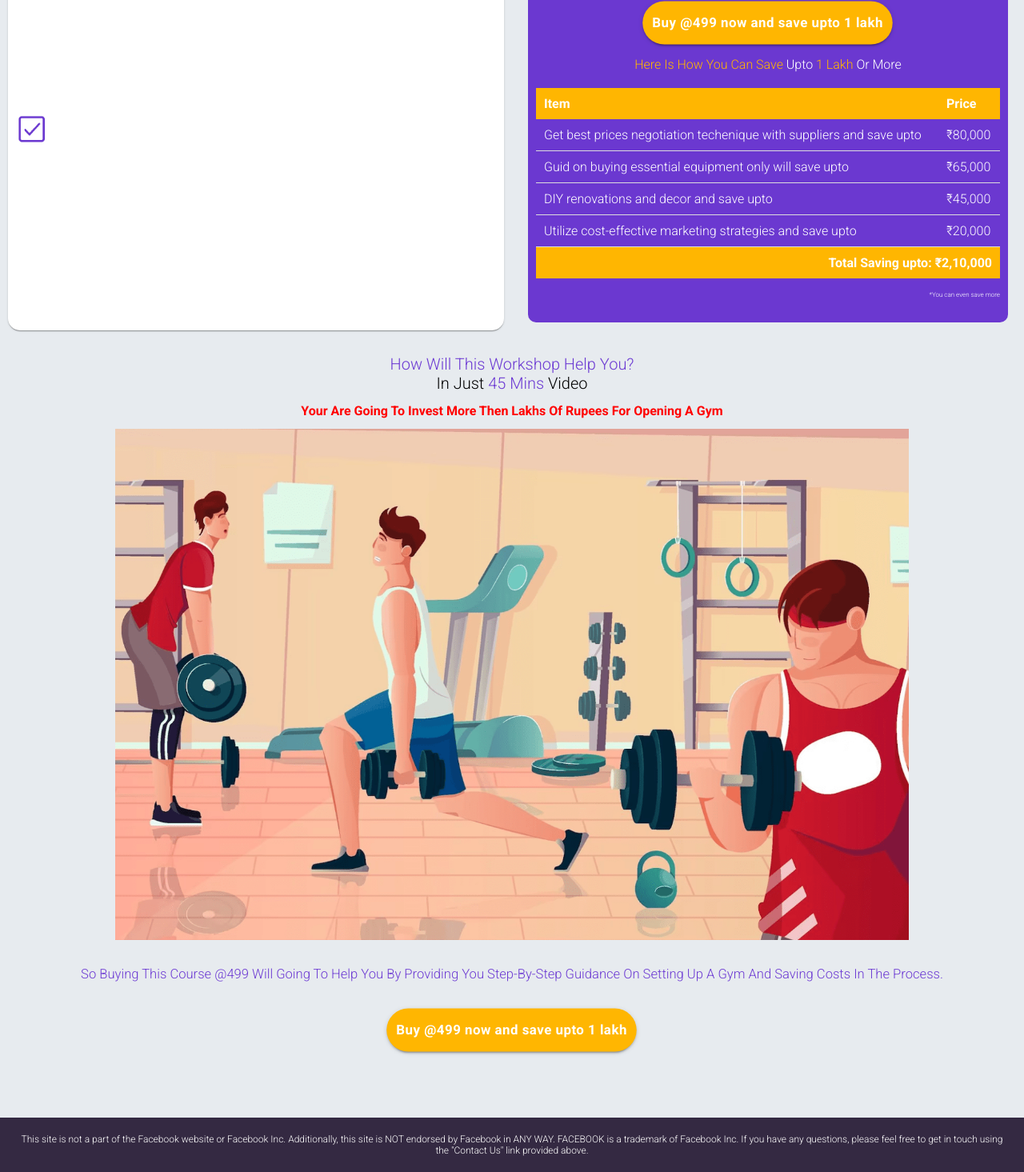
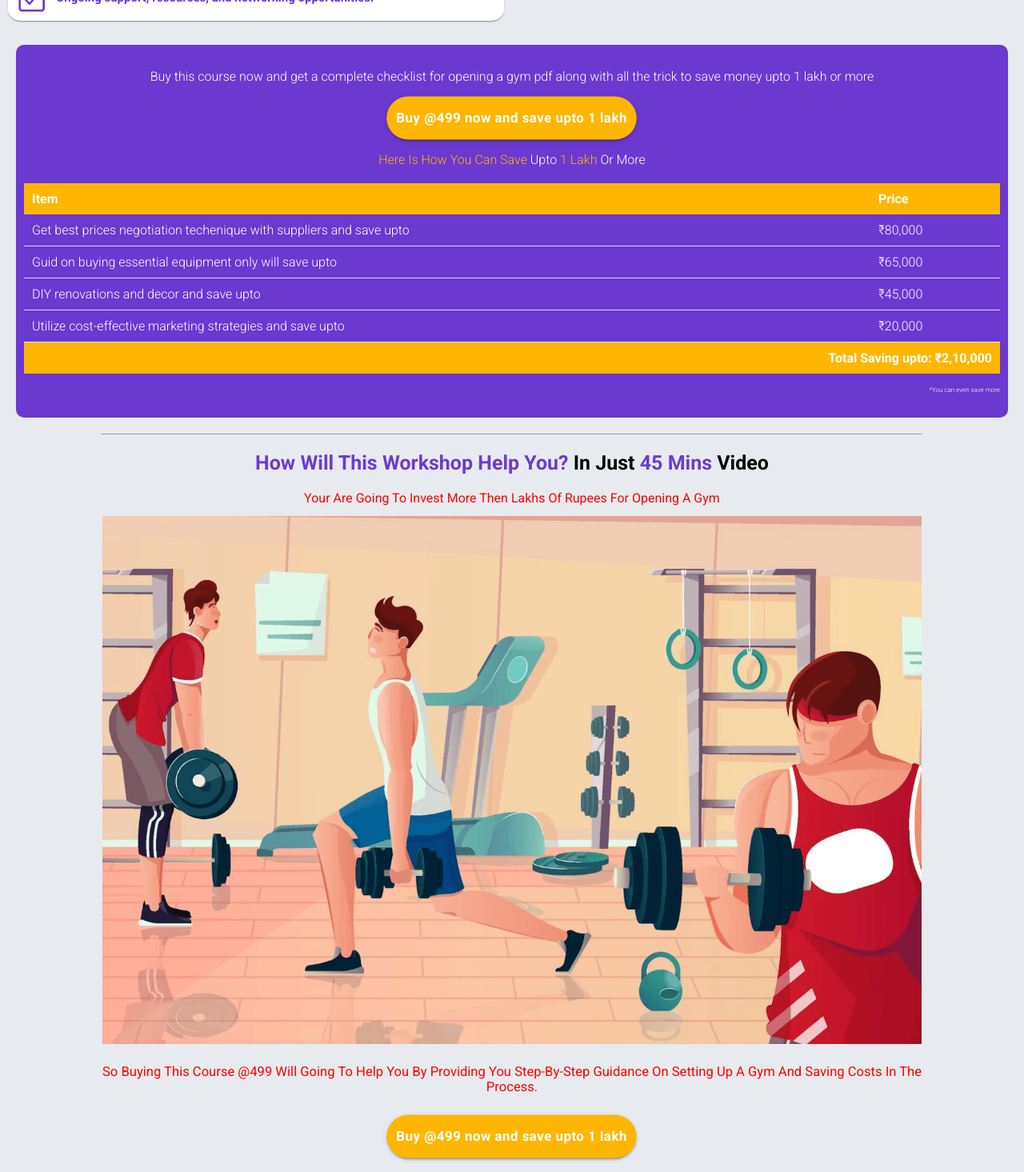
Before and after one commit to abinash-kumar/myupskillcourses, a Next.js app: page / in a window 1280 px wide. Shown: the part 1660-3125 px from the top of the page at 80% size. Built offline with nearby package versions, Linux system fonts and the light colour scheme.

Commit message:
patch: link added

```diff
--- a/components/BenefitList/index.js
+++ b/components/BenefitList/index.js
@@ -8,7 +8,7 @@ const BenefitList = ({ iconSrc, heading, paragraph }) => {
                 <div className="flex">
                     <img src={iconSrc} width="90%" style={{ maxWidth: 400 }} height="auto" alt={heading} />
                 </div>
-                <span style={{ padding: 10, textAlign: 'left' }}>{heading}</span>
+                <span style={{ padding: '20px 10px', textAlign: 'left' }}>{heading}</span>
                 {/* <p style={{ padding: 10 }}>{paragraph}</p> */}
             </Card>
         </>
--- a/pages/index.js
+++ b/pages/index.js
@@ -70,9 +70,9 @@ function Landing() {
           <p>Our comprehensive course is designed to equip you with the knowledge,
             strategies, and practical insights you need to turn your dream into a reality.
           </p>
-          <Button className="animate-btn" variant="contained" style={{ backgroundColor: '#ffb601', color: '#fff', borderRadius: 40, textTransform: 'initial', padding: 10, fontWeight: 700, }} >
+          <a href="https://imjo.in/r7Eqpd"><Button className="animate-btn" variant="contained" style={{ backgroundColor: '#ffb601', color: '#fff', borderRadius: 40, textTransform: 'initial', padding: 10, fontWeight: 700, }} >
             Buy @499 now and save upto 1 lakh
-          </Button>
+          </Button></a>
         </div>
       </div>
       <hr style={{ width: '60%' }} />
@@ -87,37 +87,41 @@ function Landing() {
         {benefitList.map(({ text }, i) =>
           <BenefitList key={i} iconSrc={`/assets/check.png`} heading={text} paragraph={text} />
         )}
+      </div>
       <div className="videoCardGym">
         <p>Buy this course now and get a complete checklist for opening a gym pdf along with all the trick to save money upto 1 lakh or more</p>
-          <Button className="animate-btn" variant="contained" style={{ backgroundColor: '#ffb601', color: '#fff', borderRadius: 40, textTransform: 'initial', padding: 10, fontWeight: 700, }} >
+        <a href="https://imjo.in/r7Eqpd"><Button className="animate-btn" variant="contained" style={{ backgroundColor: '#ffb601', color: '#fff', borderRadius: 40, textTransform: 'initial', padding: 10, fontWeight: 700, }} >
           Buy @499 now and save upto 1 lakh
-          </Button>
+        </Button></a>
         <p style={{ textTransform: 'capitalize', fontWeight: 300 }}>
           <span style={{ color: '#ffb601' }}>here is How you can Save</span> upto  <span style={{ color: '#ffb601' }}>1 Lakh </span> or more
         </p>
         <InvoiceTable />
         <span style={{ fontSize: 8, marginTop: 16, textAlign: 'right', width: '100%', display: 'block' }}>*You can even save more</span>
       </div>
+      <div style={{ textTransform: 'capitalize', fontWeight: 300, fontSize: 20 }}>
+        <hr width="80%" />
+
+        <p style={{ marginLeft: 40, marginRight: 40, fontSize: 25, fontWeight: 600, }}>
+          <span style={{ color: '#6c3ad3' }}>How will this workshop help you?</span> in just <span style={{ color: '#6c3ad3' }}>45 Mins</span> Video
+        </p>
+        <h2 style={{ fontSize: 16, fontWeight: 400, color: 'red' }}>Your are going to invest more then lakhs of Rupees for opening a gym </h2>
+        <img src="/assets/gym6.png" style={{ width: '80%', margin: 'auto' }} />
+        <h5 style={{ color: 'red', width: '80%', margin: '20px auto', fontWeight: 400 }}>so buying this course @499 will going to help you by providing you Step-by-step guidance on setting up a gym and saving costs in the process.</h5>
       </div>
-      <p style={{ textTransform: 'capitalize', fontWeight: 300, fontSize: 20 }}>
-        <span style={{ color: '#6c3ad3' }}>How will this workshop help you?</span> <br /> in just  <span style={{ color: '#6c3ad3' }}>45 Mins</span> Video
-        <h2 style={{ fontSize: 16, color: 'red' }}>Your are going to invest more then lakhs of Rupees for opening a gym </h2>
-        <img src="/assets/gym6.png" style={{ width: '80%', margin: 'auto' }} />
-        <h5 style={{ color: '#6c3ad3', fontWeight: 300 }}>so buying this course @499 will going to help you by providing you Step-by-step guidance on setting up a gym and saving costs in the process.</h5>
-      </p>
       <div className="videoCardGym" style={{ backgroundColor: 'transparent' }}>
-        <Button className="animate-btn" variant="contained" style={{ backgroundColor: '#ffb601', color: '#fff', borderRadius: 40, textTransform: 'initial', padding: 10, fontWeight: 700, }} >
+        <a href="https://imjo.in/r7Eqpd"><Button className="animate-btn" variant="contained" style={{ backgroundColor: '#ffb601', color: '#fff', borderRadius: 40, textTransform: 'initial', padding: 10, fontWeight: 700, }} >
           Buy @499 now and save upto 1 lakh
-        </Button>
+        </Button></a>
       </div>
       <br />
       <br />
       <footer className="footer">This site is not a part of the Facebook website or Facebook Inc. Additionally, this site is NOT endorsed by Facebook in ANY WAY. FACEBOOK is a trademark of Facebook Inc. If you have any questions, please feel free to get in touch using the "Contact Us" link provided above.</footer>
 
       <smal style={{ marginBottom: 50, display: 'block' }}>By clicking buy button, I have read and agree to Upskill <Link href="/refund_policy"> Refund Policy </Link> and <Link href="/privacy_policy">Privacy Policy</Link> </smal>
-      <Button className="animate-btn" variant="contained" style={{ position: 'fixed', borderRadius: 10, width: '87%', margin: 'auto', bottom: 0, left: 0, right: 0, backgroundColor: '#ffb601', color: '#fff', borderRadius: 100, textTransform: 'initial', padding: 10, fontWeight: 700, }} >
+      <a href="https://imjo.in/r7Eqpd"><Button className="animate-btn" variant="contained" style={{ position: 'fixed', borderRadius: 10, width: '87%', margin: 'auto', bottom: 0, left: 0, right: 0, backgroundColor: '#ffb601', color: '#fff', borderRadius: 100, textTransform: 'initial', padding: 10, fontWeight: 700, }} >
         Buy @499 now and save upto 1 lakh
-      </Button>
+      </Button></a>
     </div>
   );
 }
```
Lines whose indentation alone changed are shown as unchanged.
